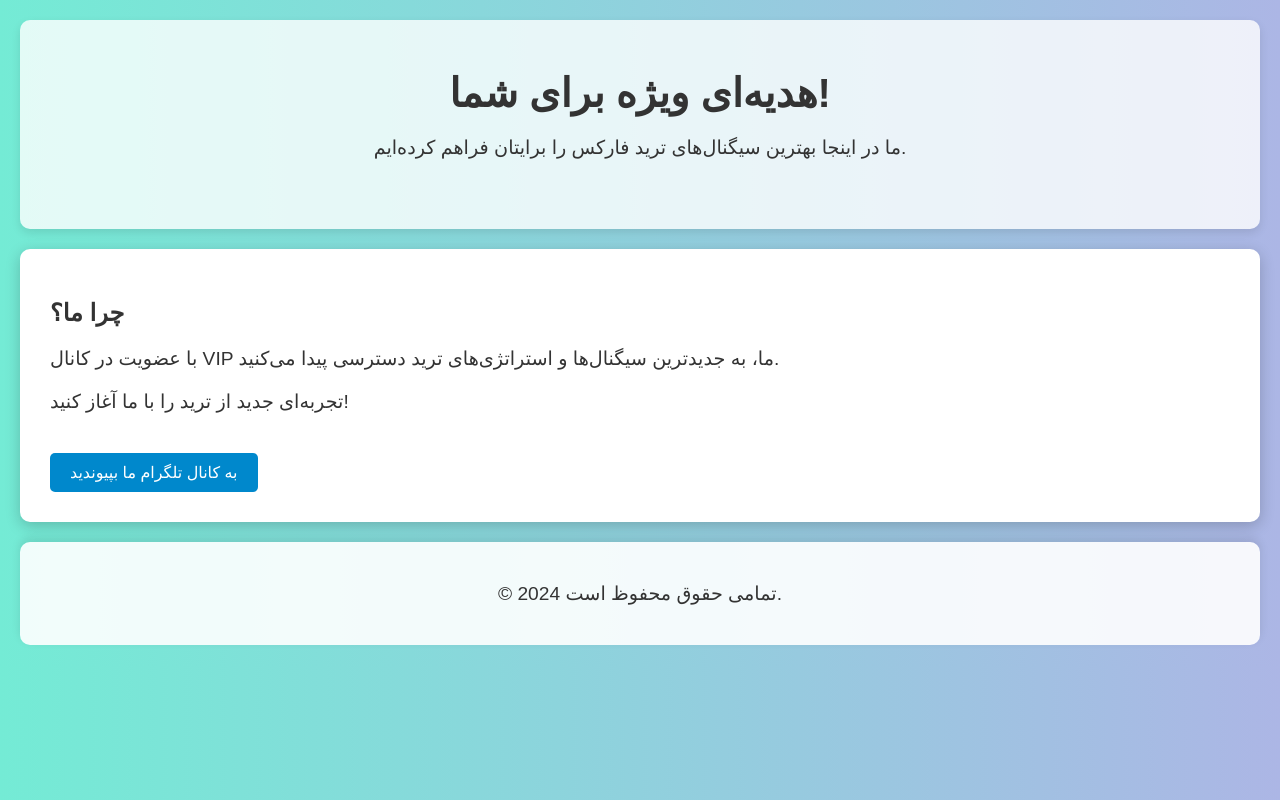
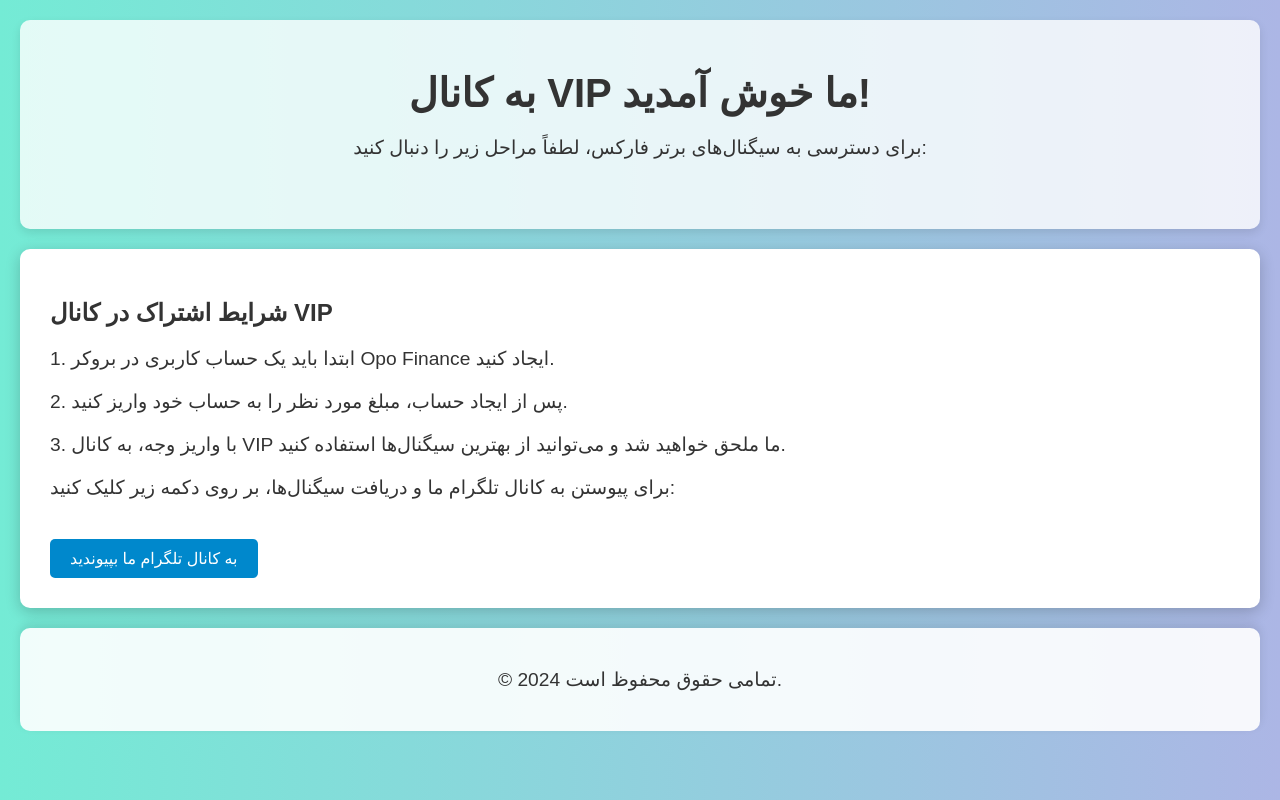
Before and after one commit to CRFXSignalsGroup/CRFXgroupsignals-, a plain HTML site: page index.html in a window 1280 px wide. Drawn offline with Linux system fonts and the light colour scheme.

Commit message:
Add a beautiful website

```diff
--- a/index.html
+++ b/index.html
@@ -3,7 +3,7 @@
 <head>
     <meta charset="UTF-8">
     <meta name="viewport" content="width=device-width, initial-scale=1.0">
-    <title>هدیه‌ای از طرف شما</title>
+    <title>وب‌سایت اشتراک VIP</title>
     <style>
         body {
             font-family: 'Arial', sans-serif;
@@ -28,7 +28,7 @@
             font-size: 1.2em;
             margin: 20px 0;
         }
-        .gift-box {
+        .info-box {
             background: #fff;
             border-radius: 10px;
             padding: 30px;
@@ -36,7 +36,7 @@
             margin: 20px;
             transition: transform 0.3s;
         }
-        .gift-box:hover {
+        .info-box:hover {
             transform: scale(1.05);
         }
         footer {
@@ -64,14 +64,16 @@
 </head>
 <body>
     <header>
-        <h1>هدیه‌ای ویژه برای شما!</h1>
-        <p>ما در اینجا بهترین سیگنال‌های ترید فارکس را برایتان فراهم کرده‌ایم.</p>
+        <h1>به کانال VIP ما خوش آمدید!</h1>
+        <p>برای دسترسی به سیگنال‌های برتر فارکس، لطفاً مراحل زیر را دنبال کنید:</p>
     </header>
 
-    <div class="gift-box">
-        <h2>چرا ما؟</h2>
-        <p>با عضویت در کانال VIP ما، به جدیدترین سیگنال‌ها و استراتژی‌های ترید دسترسی پیدا می‌کنید.</p>
-        <p>تجربه‌ای جدید از ترید را با ما آغاز کنید!</p>
+    <div class="info-box">
+        <h2>شرایط اشتراک در کانال VIP</h2>
+        <p>1. ابتدا باید یک حساب کاربری در بروکر Opo Finance ایجاد کنید.</p>
+        <p>2. پس از ایجاد حساب، مبلغ مورد نظر را به حساب خود واریز کنید.</p>
+        <p>3. با واریز وجه، به کانال VIP ما ملحق خواهید شد و می‌توانید از بهترین سیگنال‌ها استفاده کنید.</p>
+        <p>برای پیوستن به کانال تلگرام ما و دریافت سیگنال‌ها، بر روی دکمه زیر کلیک کنید:</p>
         <a href="https://t.me/cRFxfamily" class="telegram-link">به کانال تلگرام ما بپیوندید</a>
     </div>
 
```
